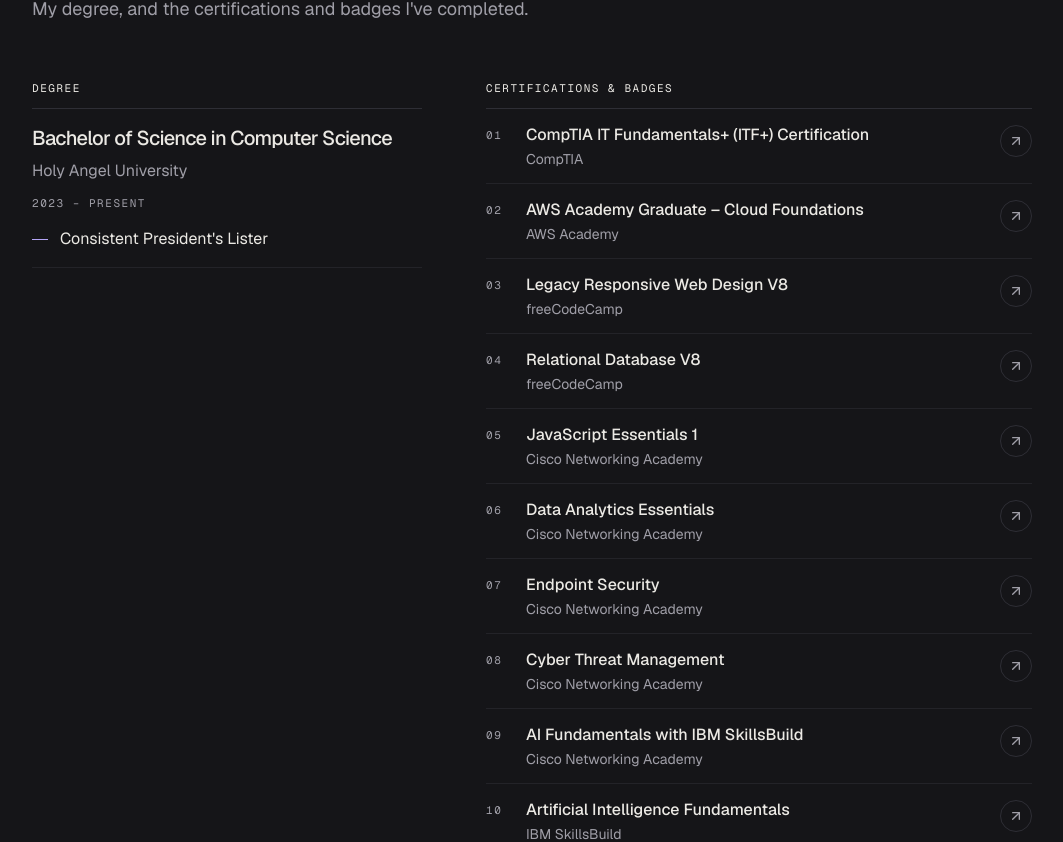
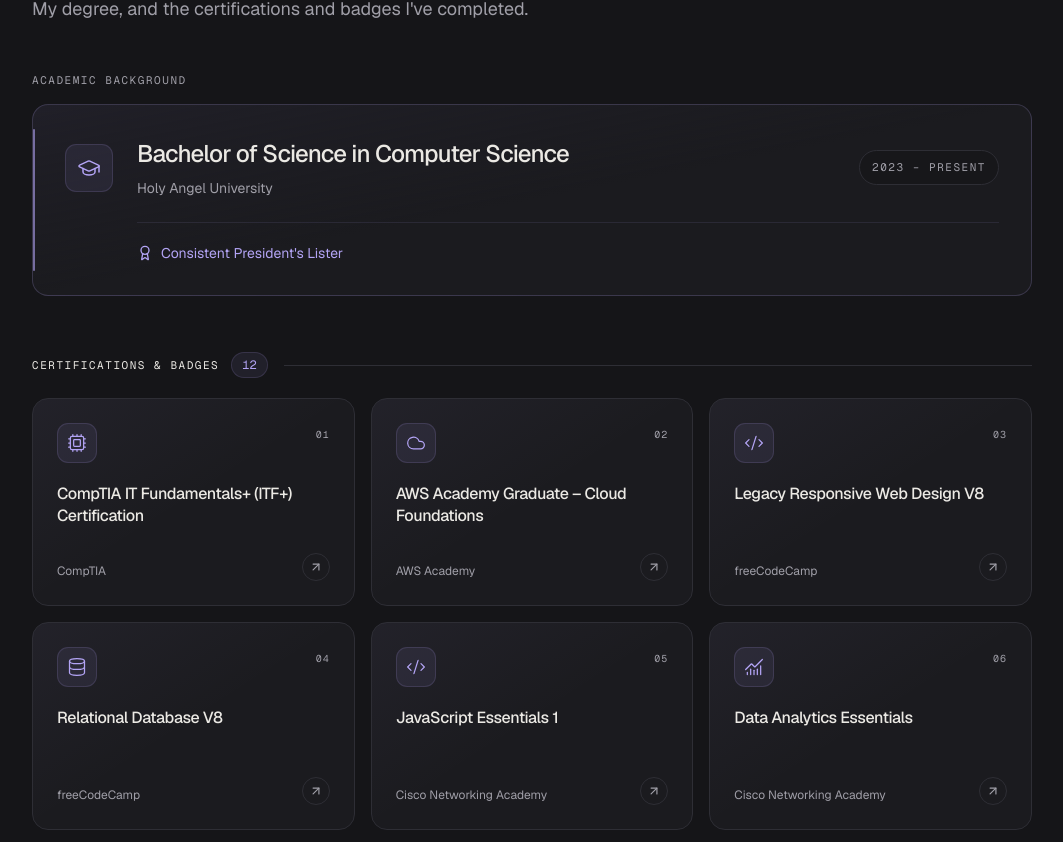
Before and after one commit to JustinNeri/Portfolio, a Next.js app: page / in a window 1280 px wide. Shown: the part 5453-6295 px from the top of the page, without its empty margins (152-1215 px from the left). Built offline with nearby package versions, Linux system fonts and the light colour scheme.

Commit message:
Update education.tsx

```diff
--- a/src/components/sections/education.tsx
+++ b/src/components/sections/education.tsx
@@ -1,29 +1,57 @@
-import { ArrowUpRight } from "lucide-react";
+import {
+  ArrowUpRight, Award, ChartNoAxesCombined, Cloud, Code2, Cpu,
+  Database, GraduationCap, Network, PenTool, ShieldCheck, Sparkles,
+} from "lucide-react";
 import { Reveal } from "@/components/reveal";
 import { Section } from "@/components/section";
 import { certifications, education, sectionCopy } from "@/data/portfolio";
+import { cn } from "@/lib/utils";
 
-/** Degree and honours, then certifications and badges as a plain list. */
+/** Decorative subject icons; credential names and issuers remain the source of truth. */
+function credentialIcon(name: string) {
+  if (/cloud/i.test(name)) return Cloud;
+  if (/database/i.test(name)) return Database;
+  if (/security|threat/i.test(name)) return ShieldCheck;
+  if (/analytics/i.test(name)) return ChartNoAxesCombined;
+  if (/\bAI\b|intelligence/i.test(name)) return Sparkles;
+  if (/network/i.test(name)) return Network;
+  if (/figma/i.test(name)) return PenTool;
+  if (/web|javascript/i.test(name)) return Code2;
+  return Cpu;
+}
+
 export function EducationSection({ index }: { index: string }) {
   if (education.length === 0 && certifications.length === 0) return null;
 
   return (
     <Section id="education" index={index} title="Education" lede={sectionCopy.education}>
-      <Reveal className="mt-14 grid gap-x-16 gap-y-14 lg:grid-cols-[minmax(0,5fr)_minmax(0,7fr)]">
       {education.length > 0 ? (
-          <div>
-            <h3 className="label pb-3 text-foreground">Degree</h3>
-            <ul className="border-t border-border">
+        <Reveal className="mt-12">
+          <h3 className="label mb-4">Academic background</h3>
+          <ul className="space-y-4">
             {education.map((entry) => (
-                <li key={`${entry.school}-${entry.degree}`} className="border-b border-rule py-4">
-                  <p className="font-display text-xl leading-snug">{entry.degree}</p>
-                  <p className="mt-1.5 text-muted-foreground">{entry.school}</p>
-                  <p className="label mt-3">{entry.period}</p>
+              <li
+                key={`${entry.school}-${entry.degree}`}
+                className="relative overflow-hidden rounded-2xl border border-ink/20 bg-linear-to-br from-ink/8 via-card to-card p-6 sm:p-8"
+              >
+                <div aria-hidden="true" className="absolute inset-y-6 left-0 w-0.5 rounded-full bg-ink/60" />
+                <div className="flex flex-col gap-5 sm:flex-row sm:items-center sm:gap-6">
+                  <span className="grid size-12 shrink-0 place-items-center rounded-xl border border-ink/15 bg-ink/8 text-ink">
+                    <GraduationCap aria-hidden="true" className="size-6" strokeWidth={1.5} />
+                  </span>
+                  <div className="min-w-0 flex-1">
+                    <p className="font-display text-xl leading-snug sm:text-2xl">{entry.degree}</p>
+                    <p className="mt-2 text-sm text-muted-foreground">{entry.school}</p>
+                  </div>
+                  <span className="label w-fit shrink-0 rounded-full border border-border bg-background/60 px-3 py-2">
+                    {entry.period}
+                  </span>
+                </div>
                 {entry.honors.length > 0 ? (
-                    <ul className="mt-4 space-y-1.5">
+                  <ul className="mt-6 flex flex-wrap gap-3 border-t border-ink/10 pt-5 sm:ml-18">
                     {entry.honors.map((honor) => (
-                        <li key={honor} className="flex items-center gap-3">
-                          <span aria-hidden="true" className="h-px w-4 shrink-0 bg-ink" />
+                      <li key={honor} className="flex items-center gap-2 text-sm text-ink">
+                        <Award aria-hidden="true" className="size-4 shrink-0" />
                         {honor}
                       </li>
                     ))}
@@ -32,60 +60,70 @@
               </li>
             ))}
           </ul>
-          </div>
+        </Reveal>
       ) : null}
 
       {certifications.length > 0 ? (
-          <div>
-            <h3 className="label pb-3 text-foreground">Certifications &amp; badges</h3>
-            <ul className="border-t border-border">
+        <div className="mt-12 sm:mt-14">
+          <div className="mb-5 flex items-center gap-3">
+            <h3 className="label text-foreground">Certifications &amp; badges</h3>
+            <span className="rounded-full border border-ink/15 bg-ink/8 px-2.5 py-1 font-mono text-xs text-ink">
+              {String(certifications.length).padStart(2, "0")}
+              <span className="sr-only"> credentials</span>
+            </span>
+            <span aria-hidden="true" className="ml-1 h-px flex-1 bg-border" />
+          </div>
+
+          <ul className="grid gap-3 sm:grid-cols-2 sm:gap-4 xl:grid-cols-3">
             {certifications.map((cert, i) => {
-                const row = (
+              const Icon = credentialIcon(cert.name);
+              const cardClass = cn(
+                "relative flex h-full min-h-52 flex-col overflow-hidden rounded-2xl border border-border bg-card p-5 sm:p-6",
+                cert.url && "group transition-[border-color,box-shadow,transform] duration-300 hover:border-ink/40 hover:shadow-[0_8px_30px_-12px_var(--hero-glow)] focus-visible:border-ink motion-safe:hover:-translate-y-1",
+              );
+              const content = (
                 <>
-                    <span aria-hidden="true" className="label w-6 shrink-0 pt-1 transition-colors group-hover:text-ink">
+                  <span aria-hidden="true" className="pointer-events-none absolute inset-0 bg-linear-to-br from-ink/5 via-transparent to-transparent" />
+                  <span className="relative flex items-start justify-between gap-3">
+                    <span className="grid size-10 place-items-center rounded-xl border border-ink/15 bg-ink/8 text-ink">
+                      <Icon aria-hidden="true" className="size-5" strokeWidth={1.5} />
+                    </span>
+                    <span aria-hidden="true" className="pt-1 font-mono text-[10px] tracking-widest text-muted-foreground">
                       {String(i + 1).padStart(2, "0")}
                     </span>
-                    <span className="min-w-0 flex-1">
-                      <span className="block font-medium transition-colors group-hover:text-ink">
-                        {cert.name}
                   </span>
+                  <h4 className="relative mt-5 text-base font-medium leading-snug tracking-tight">{cert.name}</h4>
+                  <span className="relative mt-auto flex items-end justify-between gap-3 pt-5">
                     {cert.issuer ? (
-                        <span className="mt-0.5 block text-sm text-muted-foreground">
-                          {cert.issuer}
+                      <span className="text-xs leading-relaxed text-muted-foreground">{cert.issuer}</span>
+                    ) : <span />}
+                    {cert.url ? (
+                      <span className="grid size-7 shrink-0 place-items-center rounded-full border border-border text-muted-foreground transition-colors duration-300 group-hover:border-ink/30 group-hover:bg-ink/10 group-hover:text-ink group-focus-visible:text-ink">
+                        <ArrowUpRight aria-hidden="true" className="size-3.5" />
                       </span>
                     ) : null}
                   </span>
+                  {cert.url ? <span className="sr-only">View credential (opens in a new tab)</span> : null}
                 </>
               );
 
               return (
-                  <li key={cert.name} className="border-b border-rule">
+                <li key={cert.name} className="min-w-0">
+                  <Reveal className="h-full" delay={(i % 3) * 0.05}>
                     {cert.url ? (
-                      <a
-                        href={cert.url}
-                        target="_blank"
-                        rel="noreferrer"
-                        className="group -mx-3 flex items-start gap-4 rounded-md px-3 py-3.5 transition-[background-color,padding] duration-200 hover:bg-muted/70 motion-safe:hover:pl-5"
-                      >
-                        {row}
-                        <span className="sr-only">(opens the credential in a new tab)</span>
-                        <span
-                          aria-hidden="true"
-                          className="mt-0.5 grid size-8 shrink-0 place-items-center rounded-full border border-border text-muted-foreground transition-all duration-200 group-hover:border-ink group-hover:bg-ink group-hover:text-background motion-safe:group-hover:rotate-45"
-                        >
-                          <ArrowUpRight className="size-4" />
-                        </span>
+                      <a href={cert.url} target="_blank" rel="noreferrer" className={cardClass}>
+                        {content}
                       </a>
                     ) : (
-                      <div className="flex items-start gap-4 py-3.5">{row}</div>
+                      <div className={cardClass}>{content}</div>
                     )}
+                  </Reveal>
                 </li>
               );
             })}
           </ul>
         </div>
       ) : null}
-      </Reveal>
     </Section>
   );
 }
```
Lines whose indentation alone changed are shown as unchanged.
